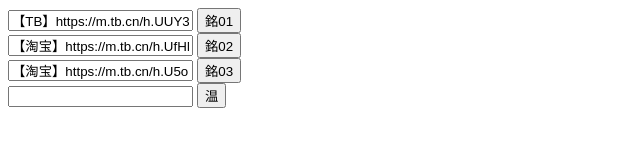
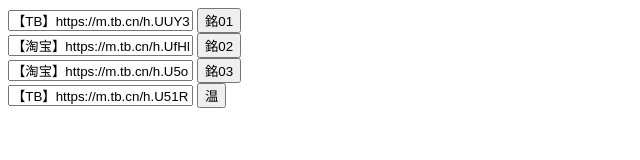
Before and after one commit to Ming911270100/Ming911270100.github.io, a plain HTML site: page index.html in a window 1280 px wide. Shown: the whole page, without its empty margins (0-640 px from the left). Drawn offline with Linux system fonts and the light colour scheme; some packages are replaced by stand-ins of ours; a script that the page names is missing.

Commit message:
Update index.html

```diff
--- a/index.html
+++ b/index.html
@@ -16,7 +16,7 @@
     <input id="foo2" type="text" value="【淘宝】https://m.tb.cn/h.U5oEpop?tk=zQuZd0Q4gQ5 CZ3457 「哈尼，帮力点点，感恩的心」">
     <button class="btn" data-clipboard-action="copy" data-clipboard-target="#foo2">銘03</button>
     <br>
-    <input id="foo3" type="text" value="">
+    <input id="foo3" type="text" value="【TB】https://m.tb.cn/h.U51R8sr?tk=XndTd0Fz8dh CZ3457 「苝鼻，注力走qι，快點搞起來oo」">
     <button class="btn" data-clipboard-action="copy" data-clipboard-target="#foo3">温</button>
     <br>
 
```
